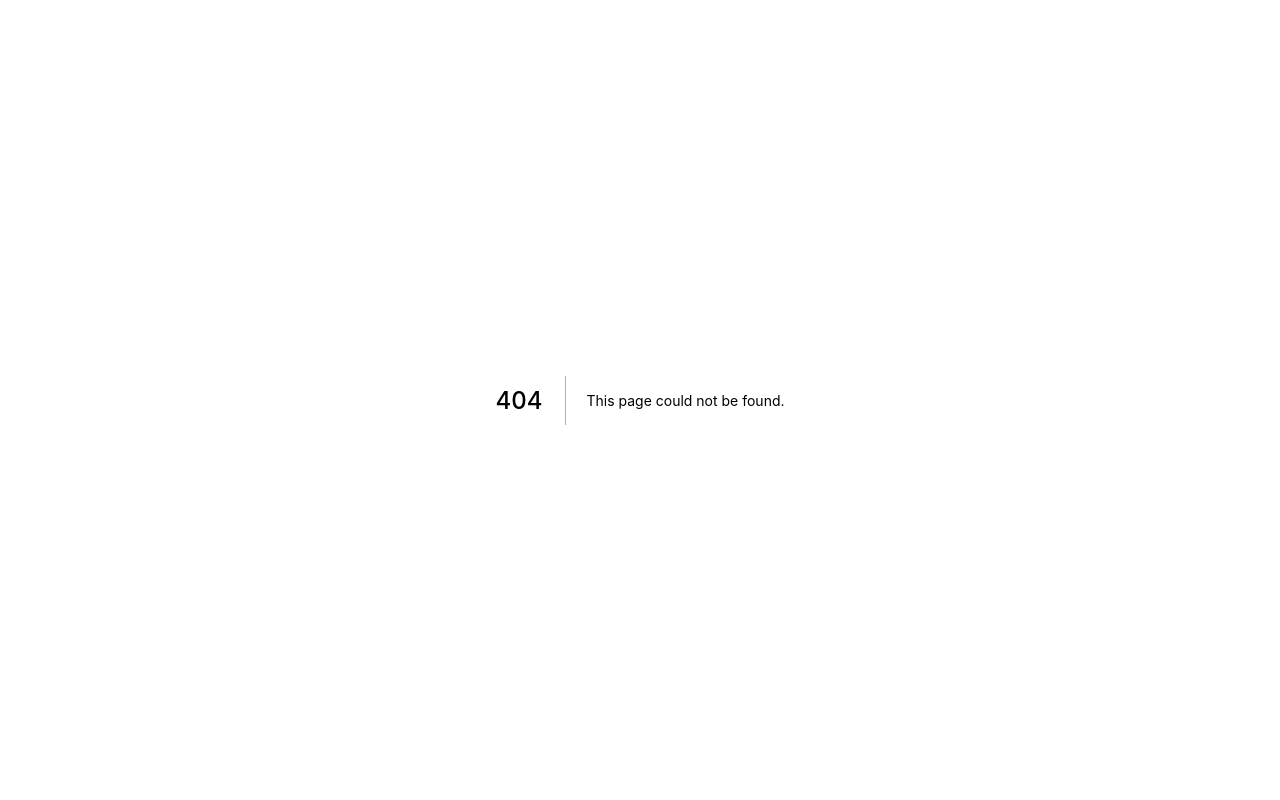
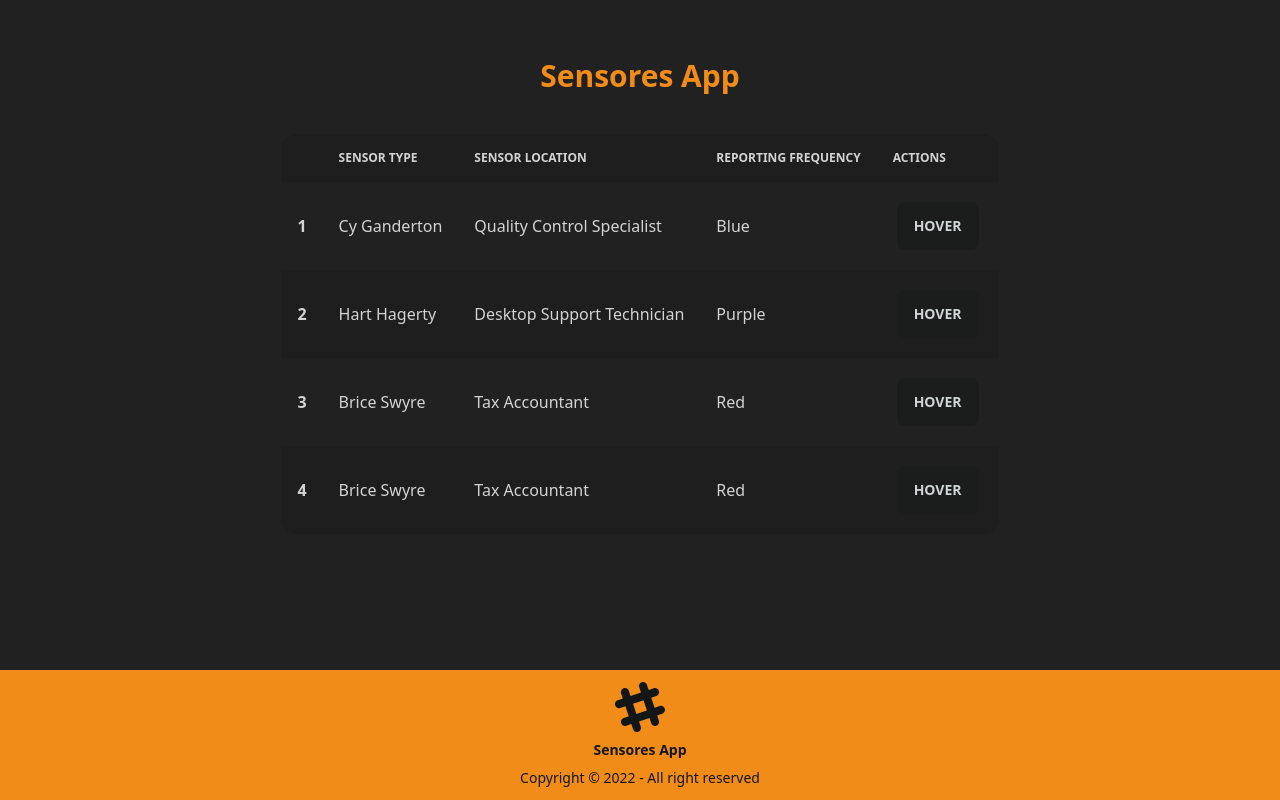
Before and after one commit to fport/sensores-ui, a Next.js app: page /result in a window 1280 px wide. Before the commit this address had no page. Built offline with nearby package versions, Linux system fonts and the light colour scheme.

Commit message:
feat: stepper added

```diff
--- /dev/null
+++ b/components/map-info/components/cords.js
@@ -0,0 +1,8 @@
+export default function Cords(props) {
+    const p = props;
+    return (
+        <div>
+            <button className='btn btn-success' onClick={() => p.nextFormStep()}>Next</button>
+            Cords</div>
+    )
+}
--- /dev/null
+++ b/components/map-info/components/form-card.js
@@ -0,0 +1,22 @@
+export default function FormCard({ children, currentStep, prevFormStep }) {
+    return (
+        <div >
+            {currentStep < 3 && (
+                <>
+                    {currentStep > 0 && (
+                        <button
+                            className="btn btn-error"
+                            onClick={prevFormStep}
+                            type="button"
+                        >
+                            back
+                        </button>
+                    )}
+
+                    <span >Step {currentStep + 1} of 3</span>
+                </>
+            )}
+            {children}
+        </div>
+    );
+}
--- /dev/null
+++ b/components/map-info/components/index.js
@@ -0,0 +1,13 @@
+import Cords from './cords'
+import Radius from './radius'
+import Sensor from './sensor'
+import FormCard from './form-card'
+import SelectStep from './select-step'
+
+export {
+    Cords,
+    Radius,
+    Sensor,
+    FormCard,
+    SelectStep
+}
--- /dev/null
+++ b/components/map-info/components/radius.js
@@ -0,0 +1,8 @@
+export default function Radius(props) {
+    const p = props;
+    return (
+        <div>
+            <button className='btn btn-success' onClick={() => p.nextFormStep()}>Next</button>
+            Radius</div>
+    )
+}
--- /dev/null
+++ b/components/map-info/components/select-step.js
@@ -0,0 +1,34 @@
+import {
+    Cords,
+    Radius,
+    Sensor,
+    FormCard,
+} from './index'
+import Router from 'next/router'
+
+
+export default function SelectStep(props) {
+    const p = props;
+
+    const redirectResult = () => {
+        Router.push('/result')
+    }
+
+    return (
+        <div>
+            <FormCard currentStep={p.formStep} prevFormStep={p.prevFormStep}>
+                {p.formStep >= 0 && (
+                    <Cords formStep={p.formStep} nextFormStep={p.nextFormStep} />
+                )}
+                {p.formStep >= 1 && (
+                    <Radius formStep={p.formStep} nextFormStep={p.nextFormStep} />
+                )}
+                {p.formStep >= 2 && (
+                    <Sensor formStep={p.formStep} nextFormStep={p.nextFormStep} />
+                )}
+
+                {p.formStep > 2 && redirectResult()}
+            </FormCard>
+        </div>
+    )
+}
--- /dev/null
+++ b/components/map-info/components/sensor.js
@@ -0,0 +1,8 @@
+export default function Sensor(props) {
+    const p = props;
+    return (
+        <div>
+            <button className='btn btn-success' onClick={() => p.nextFormStep()}>Next</button>
+            Sensor</div>
+    )
+}
--- a/components/map-info/index.js
+++ b/components/map-info/index.js
@@ -1,12 +1,19 @@
+import { useState } from 'react';
 import Stepper from '@c/Stepper'
 import Card from '@c/Card'
+import { SelectStep } from './components'
 
 export default function MapInfo() {
+    const [formStep, setFormStep] = useState(0);
+
+    const nextFormStep = () => setFormStep((currentStep) => currentStep + 1);
+    const prevFormStep = () => setFormStep((currentStep) => currentStep - 1);
+
     return (
         <div className='flex flex-col items-center jusify-center w-full my-10'>
-            <Stepper />
+            <Stepper step={formStep} />
             <Card>
-                osman
+                <SelectStep formStep={formStep} prevFormStep={prevFormStep} nextFormStep={nextFormStep} />
             </Card>
         </div>
     )
--- /dev/null
+++ b/components/result-table/index.js
@@ -0,0 +1,83 @@
+export default function ResultTable() {
+    return (
+        <div>
+            <div className="overflow-x-auto">
+                <table className="table table-zebra w-full mt-10">
+                    <thead>
+                        <tr>
+                            <th />
+                            <th>Sensor Type</th>
+                            <th>Sensor Location</th>
+                            <th>Reporting Frequency</th>
+                            <th>actions</th>
+                        </tr>
+                    </thead>
+                    <tbody>
+                        <tr>
+                            <th>1</th>
+                            <td>Cy Ganderton</td>
+                            <td>Quality Control Specialist</td>
+                            <td>Blue</td>
+                            <td>
+                                <div className="dropdown dropdown-hover">
+                                    <label tabIndex={0} className="btn m-1">Hover</label>
+                                    <ul tabIndex={0} className="dropdown-content menu p-2 shadow bg-base-100 rounded-box w-52">
+                                        <li><a>Item 1</a></li>
+                                        <li><a>Item 2</a></li>
+                                    </ul>
+                                </div>
+                            </td>
+                        </tr>
+                        {/* row 2 */}
+                        <tr>
+                            <th>2</th>
+                            <td>Hart Hagerty</td>
+                            <td>Desktop Support Technician</td>
+                            <td>Purple</td>
+                            <td>
+                                <div className="dropdown dropdown-hover">
+                                    <label tabIndex={0} className="btn m-1">Hover</label>
+                                    <ul tabIndex={0} className="dropdown-content menu p-2 shadow bg-base-100 rounded-box w-52">
+                                        <li><a>Item 1</a></li>
+                                        <li><a>Item 2</a></li>
+                                    </ul>
+                                </div>
+                            </td>
+                        </tr>
+                        {/* row 3 */}
+                        <tr>
+                            <th>3</th>
+                            <td>Brice Swyre</td>
+                            <td>Tax Accountant</td>
+                            <td>Red</td>
+                            <td>
+                                <div className="dropdown dropdown-hover">
+                                    <label tabIndex={0} className="btn m-1">Hover</label>
+                                    <ul tabIndex={0} className="dropdown-content menu p-2 shadow bg-base-100 rounded-box w-52">
+                                        <li><a>Item 1</a></li>
+                                        <li><a>Item 2</a></li>
+                                    </ul>
+                                </div>
+                            </td>
+                        </tr>
+                        <tr>
+                            <th>4</th>
+                            <td>Brice Swyre</td>
+                            <td>Tax Accountant</td>
+                            <td>Red</td>
+                            <td>
+                                <div className="dropdown dropdown-hover">
+                                    <label tabIndex={0} className="btn m-1">Hover</label>
+                                    <ul tabIndex={0} className="dropdown-content menu p-2 shadow bg-base-100 rounded-box w-52">
+                                        <li><a>Item 1</a></li>
+                                        <li><a>Item 2</a></li>
+                                    </ul>
+                                </div>
+                            </td>
+                        </tr>
+                    </tbody>
+                </table>
+            </div>
+        </div>
+    )
+}
--- a/components/stepper/index.js
+++ b/components/stepper/index.js
@@ -1,10 +1,20 @@
-export default function Stepper() {
+import steps from './step.json'
+
+export default function Stepper({ step }) {
+    const stepCount = step;
+
+    const renderStep = () => {
+        const stepsArr = [];
+
+        steps?.steps?.map(step => {
+            stepsArr.push(<li key={step.name + step.id} className={`step${step.id <= stepCount ? ' step-primary' : ''}`}>{step.name}</li>)
+        })
+
+        return stepsArr;
+    }
     return (
         <ul className="steps steps-vertical lg:steps-horizontal">
-            <li className="step">Location</li>
-            <li className="step">Choose plan</li>
-            <li className="step">Purchase</li>
-            <li className="step">Receive Product</li>
+            {renderStep()}
         </ul>
     )
 }
--- /dev/null
+++ b/components/stepper/step.json
@@ -0,0 +1,17 @@
+{
+    "steps": [
+        {
+            "id": 0,
+            "name": "Cords"
+        },
+        {
+            "id": 1,
+            "name": "Radius"
+        },
+        {
+            "id": 2,
+            "name": "Sensor"
+        }
+
+    ]
+}
--- a/pages/index.js
+++ b/pages/index.js
@@ -4,7 +4,7 @@ import Landing from '@c/Landing'
 export default function Home() {
     return (
         <Layout>
-            < Landing />
+            <Landing />
         </Layout>
     )
 }
--- /dev/null
+++ b/pages/result.js
@@ -0,0 +1,10 @@
+import Layout from '@c/layout'
+import ResultTable from '@c/result-table'
+
+export default function result() {
+    return (
+        <Layout>
+            <ResultTable />
+        </Layout>
+    )
+}
```
